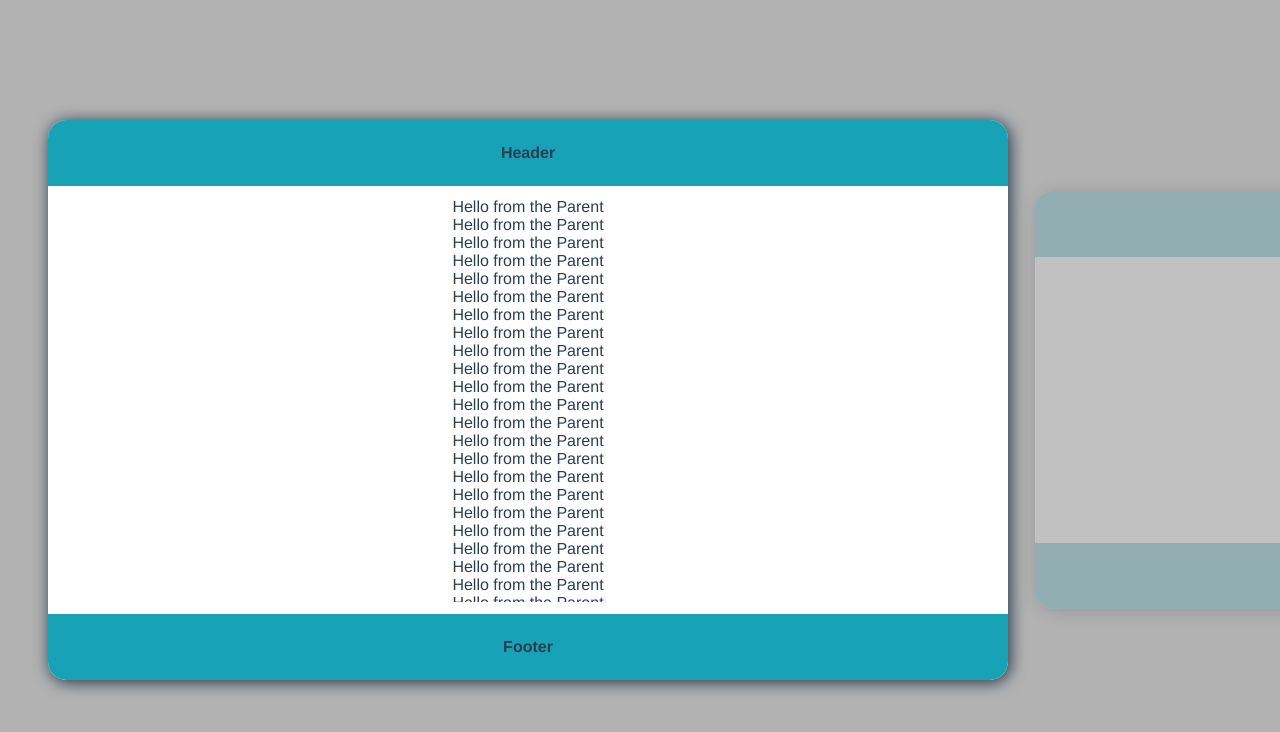
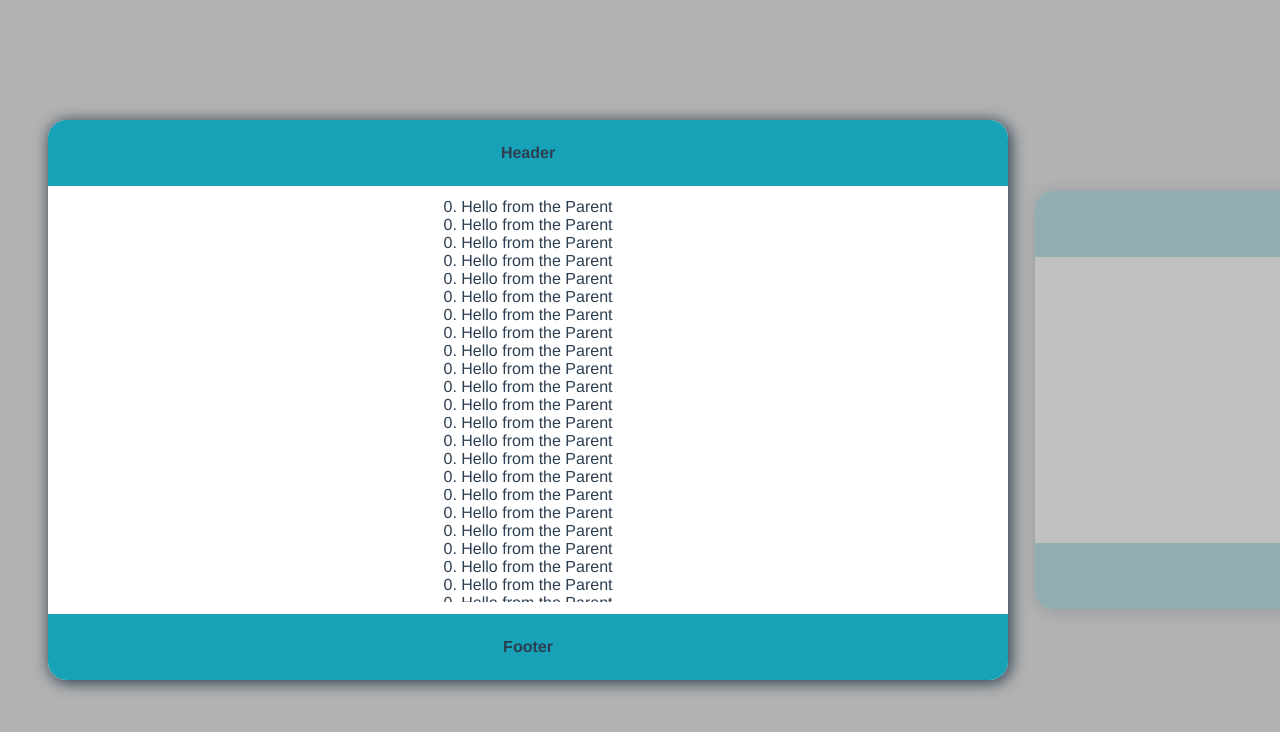
Before and after one commit to TheQuail13/vue-card-carousel, a Vue app: page / in a window 1280 px wide. Shown: the top 732 px of the page. Built offline with nearby package versions, Linux system fonts and the light colour scheme.

Commit message:
added initial scoped slots

```diff
--- a/src/App.vue
+++ b/src/App.vue
@@ -6,7 +6,11 @@
       footer-color="#17a2b8"
     >
       <template v-slot:header><strong>Header</strong></template>
-      <div v-for="n in 25" :key="n">Hello from the Parent</div>
+      <template v-slot:default="slotProps">
+        <div v-for="n in 25" :key="n">
+          {{ slotProps.iterantProp.cMainId }}. Hello from the Parent
+        </div>
+      </template>
       <template v-slot:footer><strong>Footer</strong></template>
     </HelloWorld>
   </div>
--- a/src/components/HelloWorld.vue
+++ b/src/components/HelloWorld.vue
@@ -14,7 +14,7 @@
       @onscroll="handleScroll"
     >
       <template v-slot:header><slot name="header"></slot></template>
-      <template><slot></slot></template>
+      <template><slot :iterantProp="el"></slot></template>
       <template v-slot:footer><slot name="footer"></slot></template>
     </Iteration>
   </div>
```
